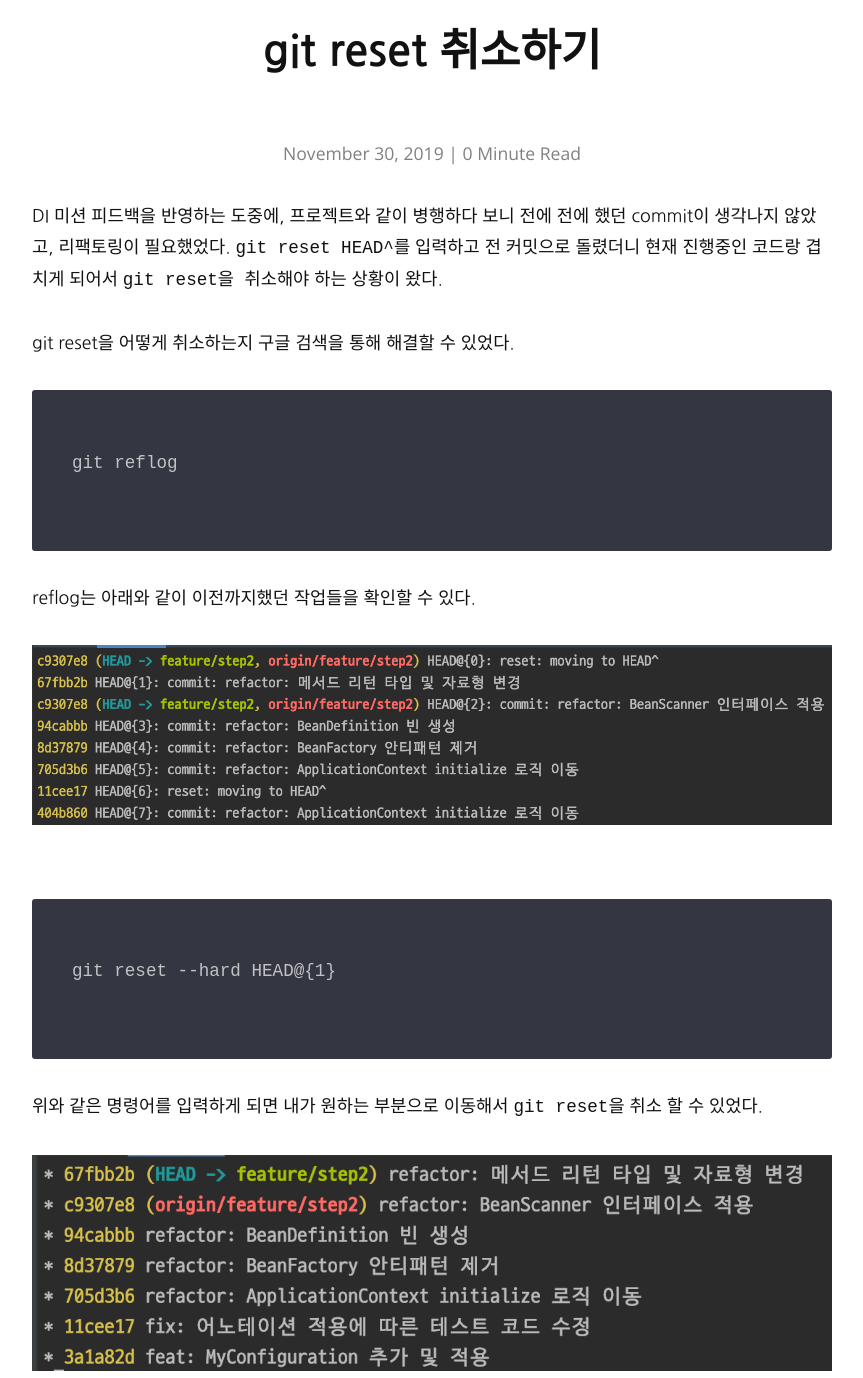
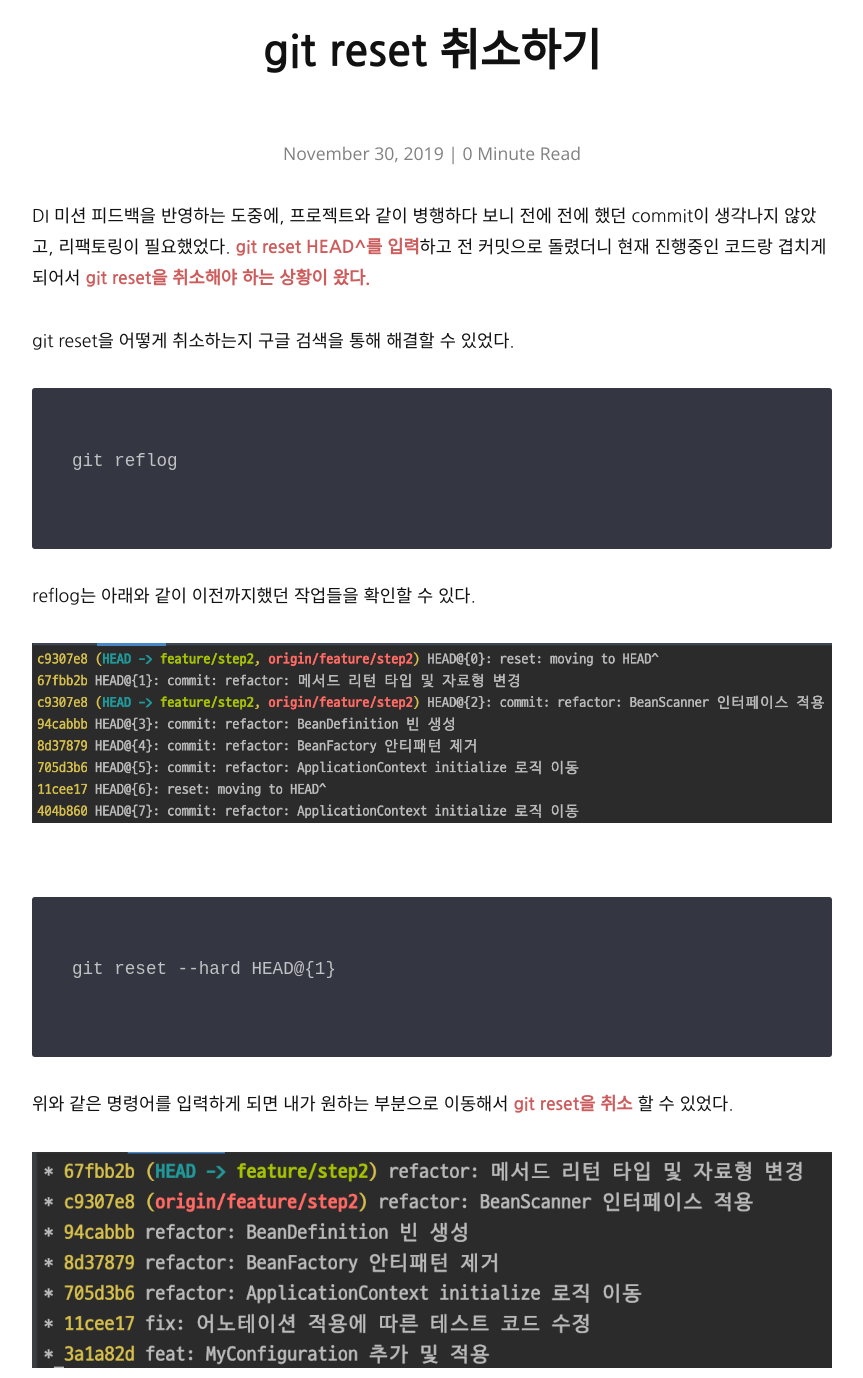
Before and after one commit to hyojaekim/hyojaekim.github.io, a Jekyll site: the page built from _posts/2019-11-30-git-reset.md, in a window 1280 px wide and 1400 px high, scrolled down 281 px, cut to the strip 22-1400 px from the top of the window. Shown: the whole strip, without its empty margins (208-1071 px from the left). Built offline with Jekyll 4.4.1, drawn with Linux system fonts in a browser that asks for light colours; nearby versions of some CDN libraries.

````diff
--- a/_posts/2019-11-30-git-reset.md
+++ b/_posts/2019-11-30-git-reset.md
@@ -6,7 +6,7 @@ description: git reset을 취소하는 방법에 대해 정리하였습니다.
 categories: git
 ---
 
-DI 미션 피드백을 반영하는 도중에, 프로젝트와 같이 병행하다 보니 전에 전에 했던 commit이 생각나지 않았고, 리팩토링이 필요했었다. `git reset HEAD^`를 입력하고 전 커밋으로 돌렸더니 현재 진행중인 코드랑 겹치게 되어서 `git reset을 취소`해야 하는 상황이 왔다.
+DI 미션 피드백을 반영하는 도중에, 프로젝트와 같이 병행하다 보니 전에 전에 했던 commit이 생각나지 않았고, 리팩토링이 필요했었다. **git reset HEAD^를 입력**하고 전 커밋으로 돌렸더니 현재 진행중인 코드랑 겹치게 되어서 **git reset을 취소해야 하는 상황이 왔다.**
 
 git reset을 어떻게 취소하는지 구글 검색을 통해 해결할 수 있었다.
 
@@ -23,6 +23,6 @@ reflog는 아래와 같이 이전까지했던 작업들을 확인할 수 있다.
 git reset --hard HEAD@{1}
 ```
 
-위와 같은 명령어를 입력하게 되면 내가 원하는 부분으로 이동해서 `git reset`을 취소 할 수 있었다.
+위와 같은 명령어를 입력하게 되면 내가 원하는 부분으로 이동해서 **git reset을 취소** 할 수 있었다.
 
 ![git-reset-1](/assets/img/git-reset/git-reset-2.png)
````
